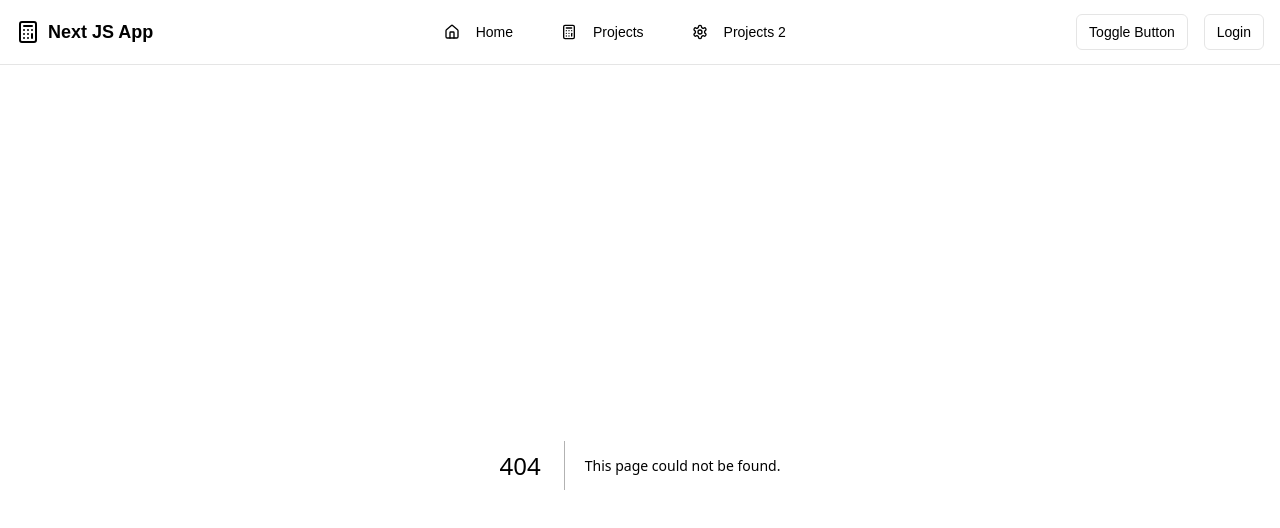
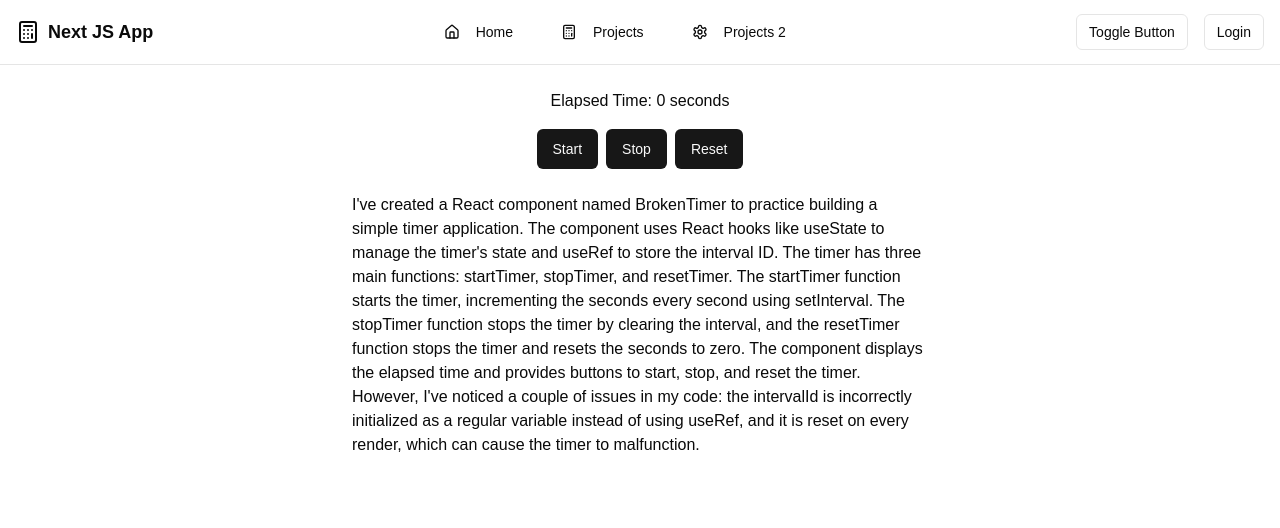
Before and after one commit to 1hirak/ProjectDisplay, a Next.js app: page /useref/p2 in a window 1280 px wide. Before the commit this address had no page. Shown: the top 528 px of the page. Built offline with nearby package versions, Linux system fonts and the light colour scheme.

Commit message:
worked on useref -- on the timeout function

```diff
--- a/src/app/useref/p1/page.jsx
+++ b/src/app/useref/p1/page.jsx
@@ -8,14 +8,14 @@ function AutoFocusInput() {
     setfirst(x=>!x)
  }
   return (
-    <>
-      {/* <input ref={inputRef} type="text" placeholder="Enter text" /> */}
-      <div>{inputRef.current}</div>
+    <div className="flex flex-col items-center">
+      <div
+      >{inputRef.current}</div>
       <button
         onClick={()=>handleClick()}>
         click
       </button>
-    </>
+    </div>
   );
 }
 export default AutoFocusInput;
--- /dev/null
+++ b/src/app/useref/p2/page.jsx
@@ -0,0 +1,56 @@
+"use client";
+import React, { useState, useRef } from "react";
+import { Button } from "@/components/ui/button";
+
+function BrokenTimer() {
+  const [seconds, setSeconds] = useState(0);
+  let intervalId = useRef(0); // ❌ Regular variable instead of useRef
+
+  const startTimer = () => {
+    if (intervalId.current === 0) {
+      intervalId.current = setInterval(() => {
+        setSeconds((s) => s + 1);
+      }, 300);
+    }
+  };
+
+  const stopTimer = () => {
+    console.log("Clearing interval ID:", intervalId.current); // Add this line
+
+    clearInterval(intervalId.current); // ❌ intervalId is reset on every render
+    intervalId.current = 0;
+  };
+
+  const resetTimer = () => {
+    clearInterval(intervalId.current);
+    intervalId.current = 0;
+    setSeconds(0);
+  };
+
+  return (
+    <div className="flex flex-col items-center mt-6">
+      <h1>Elapsed Time: {seconds} seconds</h1>
+      <div className="flex gap-2 mt-4">
+        <Button onClick={startTimer}>Start</Button>
+        <Button onClick={stopTimer}>Stop</Button>
+        <Button onClick={resetTimer}>Reset</Button>
+      </div>
+      <div className="max-w-xl mt-6">
+        I've created a React component named BrokenTimer to practice building a
+        simple timer application. The component uses React hooks like useState
+        to manage the timer's state and useRef to store the interval ID. The
+        timer has three main functions: startTimer, stopTimer, and resetTimer.
+        The startTimer function starts the timer, incrementing the seconds every
+        second using setInterval. The stopTimer function stops the timer by
+        clearing the interval, and the resetTimer function stops the timer and
+        resets the seconds to zero. The component displays the elapsed time and
+        provides buttons to start, stop, and reset the timer. However, I've
+        noticed a couple of issues in my code: the intervalId is incorrectly
+        initialized as a regular variable instead of using useRef, and it is
+        reset on every render, which can cause the timer to malfunction.
+      </div>
+    </div>
+  );
+}
+
+export default BrokenTimer;
--- a/src/app/useref/page.jsx
+++ b/src/app/useref/page.jsx
@@ -8,7 +8,7 @@ import { ChevronRight } from "lucide-react";
 
 const resources = [
   { id: 1, title: "Basic UseRef", path: "/useref/p1" },
-  { id: 2, title: "_", path: "/useref/p2" },
+  { id: 2, title: "Timeout Function", path: "/useref/p2" },
   { id: 3, title: "_", path: "/useref/p3" },
   { id: 4, title: "_", path: "/useref/p4" },
   { id: 5, title: "_", path: "/useref/p5" },
```
